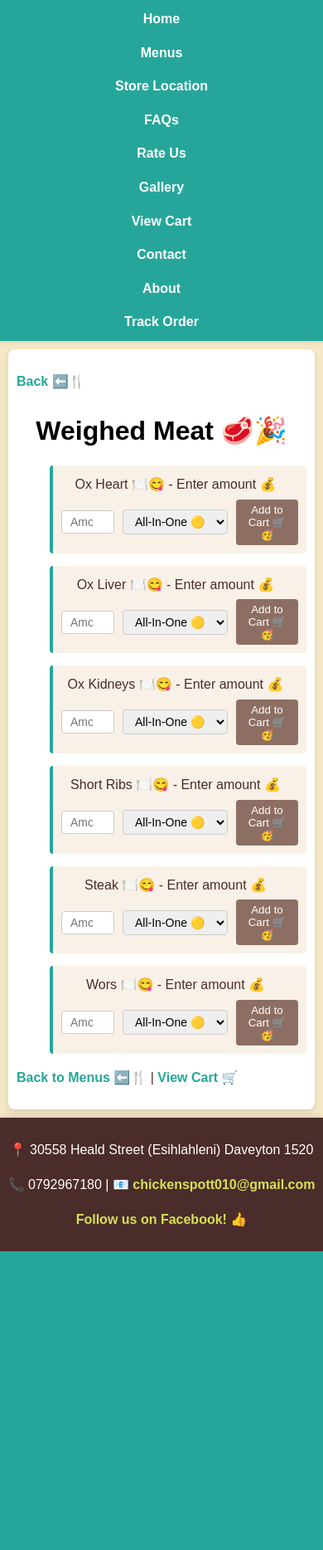
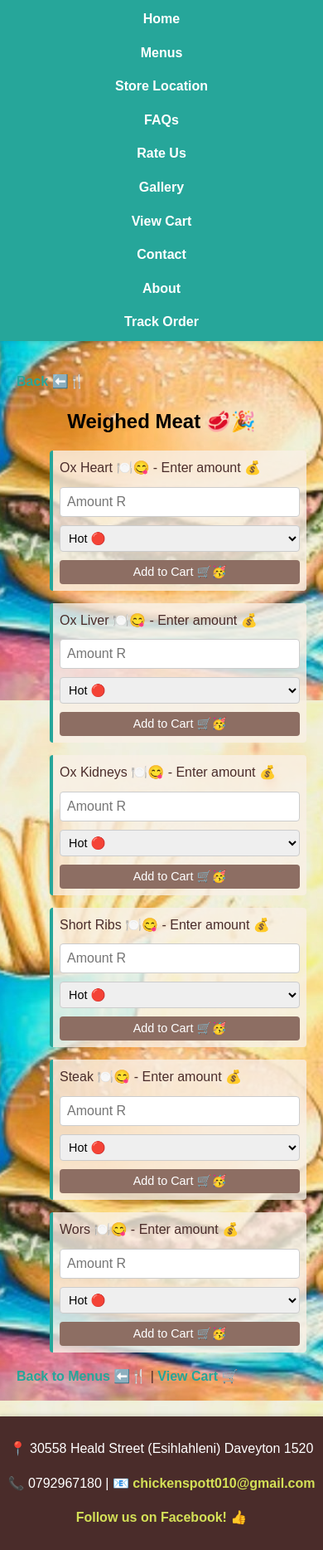
Before and after one commit to LeonardBuda/chicken-spott-online-store, a Flask app: page /weighed_meat in a window 390 px wide. Shown: the whole page at 83% size. Before the commit the page ends 1508 px from the top, so only its background shows below. Run offline with Flask 3, Linux system fonts and the light colour scheme; parts of the project's set-up code (start-up, migrations or seed data) failed here and were passed over.

Commit message:
Removed All-In-One flavor, fixed checkout layout, restored background image, optimized for mobile

```diff
--- a/templates/base.html
+++ b/templates/base.html
@@ -9,12 +9,14 @@
             font-family: Arial, sans-serif;
             margin: 0;
             padding: 0;
-            background-color: #f5e8c7;
+            background: url('/static/background.jpg') no-repeat center center fixed;
+            background-size: cover;
             color: #4a2c2a;
             line-height: 1.6;
             min-height: 100vh;
             display: flex;
             flex-direction: column;
+            overflow-x: hidden;
         }
         nav {
             background-color: #26a69a;
@@ -47,58 +49,61 @@
             max-width: 1200px;
             margin: 20px auto;
             padding: 20px;
-            background: #fff;
+            background: transparent;
             border-radius: 8px;
-            box-shadow: 0 4px 8px rgba(0, 0, 0, 0.1);
         }
         h1, h2 {
             color: #000;
             text-align: center;
             margin-bottom: 15px;
+            font-size: 1.8em;
         }
         .menu-item {
             display: flex;
-            justify-content: space-between;
-            align-items: center;
+            flex-direction: column;
             margin-bottom: 15px;
             padding: 10px;
-            background: #f9f1e7;
+            background: rgba(249, 241, 231, 0.8);
             border-left: 4px solid #26a69a;
             border-radius: 4px;
         }
         .menu-item .description {
-            flex-grow: 1;
-            margin-right: 10px;
+            margin-bottom: 10px;
         }
         form {
             display: flex;
-            gap: 5px;
-            align-items: center;
+            flex-direction: column;
+            gap: 10px;
+            align-items: flex-start;
         }
-        input[type="number"], select, input[type="text"], input[type="email"], textarea {
-            padding: 5px 10px;
-            margin-right: 5px;
+        input[type="number"], input[type="text"], input[type="email"], select, textarea {
+            padding: 8px;
             border: 1px solid #ccc;
             border-radius: 4px;
-            font-size: 14px;
-            width: 3em; /* 3-digit width for Qty */
+            font-size: 1em;
+            width: 100%;
+            box-sizing: border-box;
         }
-        select {
-            width: 150px; /* Wide enough for "All-In-One 🟡" */
+        select[name="flavor"] {
+            width: 100px;
+        }
+        input[name="amount"] {
+            width: 80px;
         }
         textarea {
-            width: 100%;
-            max-width: 300px;
             min-height: 100px;
+            resize: vertical;
         }
         button {
             background-color: #8d6e63;
             color: #fff;
             border: none;
             cursor: pointer;
-            padding: 5px 10px;
+            padding: 8px 12px;
             border-radius: 4px;
+            font-size: 1em;
             transition: background-color 0.3s;
+            width: 100%;
         }
         button:hover {
             background-color: #6d4c41;
@@ -113,7 +118,6 @@
         }
         footer {
             flex-shrink: 0;
-            margin-top: auto;
             padding: 10px 0;
             background-color: #4a2c2a;
             color: #fff;
@@ -129,11 +133,14 @@
             border-radius: 4px;
             margin: 10px 0;
         }
-        .contact-form {
+        .contact-form, .checkout-form {
             display: flex;
             flex-direction: column;
-            align-items: center;
             gap: 10px;
+        }
+        label {
+            font-weight: bold;
+            margin-bottom: 5px;
         }
         @media (max-width: 600px) {
             nav ul {
@@ -144,12 +151,20 @@
                 margin: 10px;
                 padding: 10px;
             }
+            h1, h2 {
+                font-size: 1.5em;
+            }
             .menu-item {
-                flex-direction: column;
-                text-align: left;
+                padding: 8px;
             }
-            .menu-item form {
-                margin-top: 5px;
+            input, select, textarea, button {
+                font-size: 0.9em;
+                padding: 6px;
+            }
+            select[name="flavor"] {
+                width: 100%;
+            }
+            input[name="amount"] {
                 width: 100%;
             }
         }
@@ -184,7 +199,6 @@
     </footer>
     <script>
         document.addEventListener('DOMContentLoaded', function() {
-            // Handle all form submissions
             const forms = document.querySelectorAll('form[action="/add_to_cart"], form[action="/remove_from_cart"], form[action="/checkout"], form[action="/contact"], form[action="/track_order"], form[action="/rate_us"]');
             forms.forEach(form => {
                 form.addEventListener('submit', function(e) {
@@ -200,7 +214,7 @@
                         if (data.message) {
                             alert(data.message);
                             if (action === '/remove_from_cart') {
-                                location.reload(); // Auto-refresh after removing item
+                                location.reload();
                             }
                         } else if (data.error) {
                             alert('Error: ' + data.error);
--- a/templates/weighed_meat.html
+++ b/templates/weighed_meat.html
@@ -11,9 +11,8 @@
                 </div>
                 <form action="{{ url_for('add_to_cart') }}" method="POST">
                     <input type="hidden" name="name" value="{{ item.name }}">
-                    <input type="number" name="amount" placeholder="Amount" min="0" step="0.01" required>
-                    <select name="flavor">
-                        <option value="All-In-One" selected>All-In-One 🟡</option>
+                    <input type="number" name="amount" placeholder="Amount R" min="0" step="0.01" required>
+                    <select name="flavor" required>
                         <option value="Hot">Hot 🔴</option>
                         <option value="Mild">Mild 🟢</option>
                         <option value="Barbecue">Barbecue 🟤</option>
```
Also changed, not shown: templates/checkout.html (+21 -17 lines).
